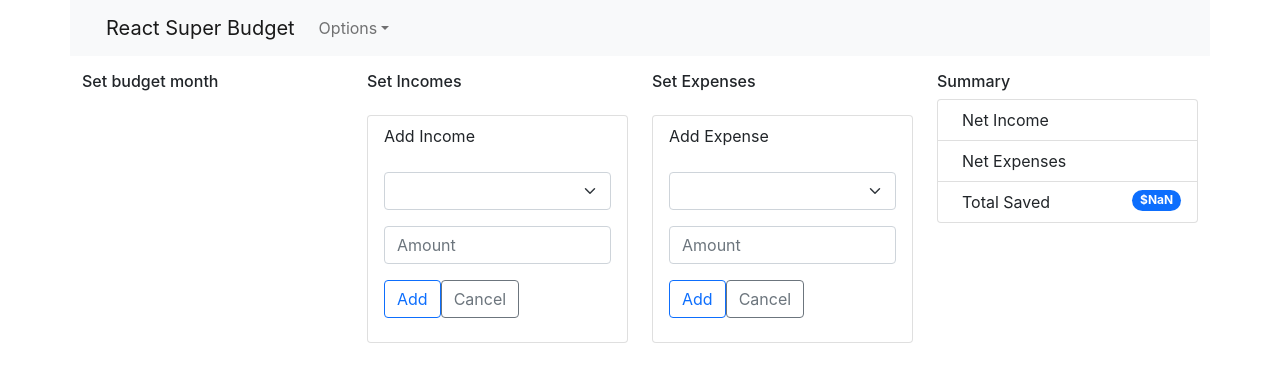
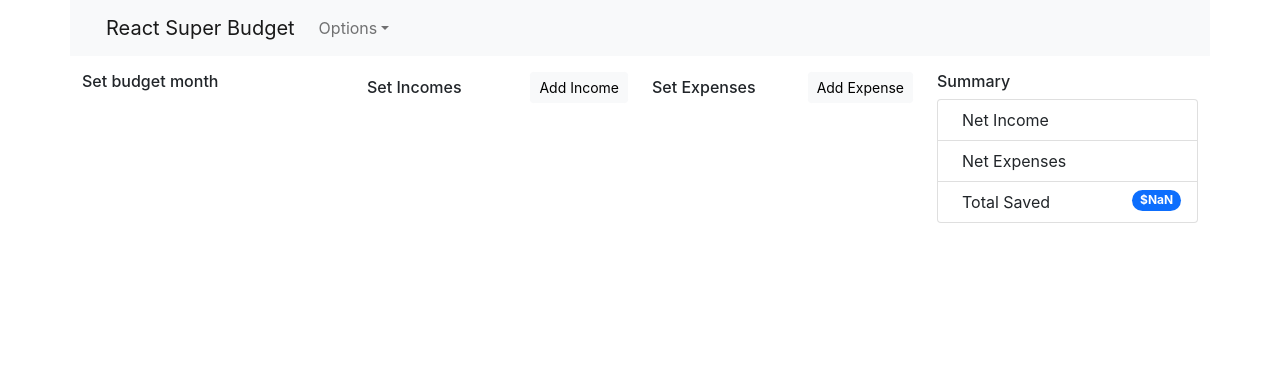
Before and after one commit to danielruffolodeveloper/superbudget-pwa, a React (Create React App) app in the folder client/: page / in a window 1280 px wide. Shown: the top 382 px of the page. Built offline with nearby package versions, Linux system fonts and the light colour scheme.

Commit message:
migrate to modals

```diff
--- a/client/src/App.js
+++ b/client/src/App.js
@@ -25,11 +25,9 @@ function App() {
         </Col>
         <Col xs={12} md={3}>
           <IncomeList />
-          <IncomeForm />
         </Col>
         <Col xs={12} md={3}>
           <ExpenseList />
-          <ExpenseForm />
         </Col>
         <Col xs={12} md={3}>
           <BudgetSummary />
--- a/client/src/components/ExpenseForm.js
+++ b/client/src/components/ExpenseForm.js
@@ -4,7 +4,7 @@ import { ListGroup, Form, Button } from 'react-bootstrap';
 import { v4 as uuidV4 } from "uuid"
 
 
-const ExpenseForm = () => {
+const ExpenseForm = ({closeModal}) => {
     const { handleUpdateSelectedBudgetExpenses, handleUpdateSelectedBudgetExpense, editExpenseMode, editExpense, setEditExpenseMode, removeExpense, clearSelectedExpense } = useBudgets()
     const expenseTypeRef = useRef()
     const amountRef = useRef()
@@ -23,6 +23,7 @@ const ExpenseForm = () => {
         } else {
             handleUpdateSelectedBudgetExpenses(expense)
         }
+        closeModal()
     }
 
     useEffect(() => {
@@ -33,10 +34,7 @@ const ExpenseForm = () => {
             expenseTypeRef.current.value = ''
             amountRef.current.value = ''
         }
-
     }, [editExpenseMode, editExpense])
-
-
 
     return (
         <>
@@ -80,6 +78,7 @@ const ExpenseForm = () => {
                             <Button variant="outline-secondary"
                                 onClick={() => {
                                     clearSelectedExpense()
+                                    closeModal()
                                 }}>
                                 Cancel
                             </Button>
--- a/client/src/components/ExpenseList.js
+++ b/client/src/components/ExpenseList.js
@@ -1,6 +1,7 @@
 import React from 'react'
-import { ListGroup, Badge } from 'react-bootstrap';
+import { ListGroup, Badge,Stack,Button } from 'react-bootstrap';
 import { useBudgets } from "../contexts/BudgetsContext"
+import ExpenseModal from './ExpenseModal';
 
 const ExpenseList = () => {
     const { selectedBudget, handleSetEditExpenseMode, editExpense } = useBudgets()
@@ -11,7 +12,12 @@ const ExpenseList = () => {
 
     return (
         <>
-        <h6>Set Expenses</h6>
+            <Stack direction="horizontal" gap={3}>
+                <h6>Set Expenses</h6>
+                <div className='ms-auto mb-2'>
+                  <ExpenseModal/>
+                </div>
+            </Stack>
             <ListGroup>
                 {selectedBudget?.expenses?.map(expense => (
                     <ListGroup.Item
--- /dev/null
+++ b/client/src/components/ExpenseModal.js
@@ -0,0 +1,25 @@
+import { Modal, Button } from 'react-bootstrap';
+import ExpenseForm from './ExpenseForm'
+import { useBudgets } from "../contexts/BudgetsContext"
+
+
+const ExpenseModal = () => {
+    const { showExpenseModal,handleShowExpensesModal } = useBudgets()
+    const handleClose = () => handleShowExpensesModal();
+    const handleShow = () => handleShowExpensesModal();
+  return (
+     <>
+      <Button  variant="light"  size="sm" onClick={handleShow}>
+        Add Expense
+      </Button>
+
+      <Modal show={showExpenseModal} onHide={handleClose}>
+        <Modal.Body>
+            <ExpenseForm closeModal={handleClose}/>
+        </Modal.Body>
+      </Modal>
+    </>
+  )
+}
+
+export default ExpenseModal
--- a/client/src/components/IncomeForm.js
+++ b/client/src/components/IncomeForm.js
@@ -4,7 +4,7 @@ import { ListGroup, Form, Button } from 'react-bootstrap';
 import { v4 as uuidV4 } from "uuid"
 
 
-const IncomeForm = () => {
+const IncomeForm = ({closeModal}) => {
     const { handleUpdateSelectedBudgetIncomes, handleUpdateSelectedBudgetIncome, editIncomeMode, editIncome, setEditIncomeMode, removeIncome,clearSelectedIncome } = useBudgets()
     const incomeTypeRef = useRef()
     const amountRef = useRef()
@@ -23,6 +23,7 @@ const IncomeForm = () => {
         } else {
             handleUpdateSelectedBudgetIncomes(income)
         }
+        closeModal()
     }
 
     useEffect(() => {
@@ -70,6 +71,7 @@ const IncomeForm = () => {
                         <Button variant="outline-secondary"
                             onClick={() => {
                                 clearSelectedIncome()
+                                closeModal()
                             }}>
                             Cancel
                         </Button>
--- a/client/src/components/IncomeList.js
+++ b/client/src/components/IncomeList.js
@@ -1,9 +1,14 @@
-import React from 'react'
-import { ListGroup, Badge } from 'react-bootstrap';
+import { useState } from 'react'
+import { ListGroup, Badge, Button, Modal, Stack } from 'react-bootstrap';
 import { useBudgets } from "../contexts/BudgetsContext"
+import IncomeModal from './IncomeModal';
 
 const IncomeList = () => {
     const { selectedBudget, handleSetEditIncomeMode, editIncome } = useBudgets()
+    const [show, setShow] = useState(false);
+
+    const handleClose = () => setShow(false);
+    const handleShow = () => setShow(true);
 
     const formatCurrency = (amount) => {
         return amount.toLocaleString('en-AU', { style: 'currency', currency: 'AUD' });
@@ -11,7 +16,13 @@ const IncomeList = () => {
 
     return (
         <>
-            <h6>Set Incomes</h6>
+            <Stack direction="horizontal" gap={3}>
+                <h6>Set Incomes</h6>
+                <div className='ms-auto mb-2'>
+                <IncomeModal/>
+                </div>
+
+            </Stack>
             <ListGroup>
                 {selectedBudget?.incomes?.map(income => (
                     <ListGroup.Item
--- /dev/null
+++ b/client/src/components/IncomeModal.js
@@ -0,0 +1,24 @@
+import { Modal, Button } from 'react-bootstrap';
+import IncomeForm from './IncomeForm'
+import { useBudgets } from "../contexts/BudgetsContext"
+
+const IncomeModal = () => {
+    const { showIncomeModal,handleShowIncomesModal } = useBudgets()
+    const handleClose = () => handleShowIncomesModal();
+    const handleShow = () => handleShowIncomesModal();
+  return (
+     <>
+      <Button variant="light"  size="sm" onClick={handleShow}>
+        Add Income
+      </Button>
+
+      <Modal show={showIncomeModal} onHide={handleClose}>
+        <Modal.Body>
+            <IncomeForm closeModal={handleClose}/>
+        </Modal.Body>
+      </Modal>
+    </>
+  )
+}
+
+export default IncomeModal
--- a/client/src/contexts/BudgetsContext.js
+++ b/client/src/contexts/BudgetsContext.js
@@ -18,6 +18,20 @@ export const BudgetsProvider = ({ children }) => {
 
     const [editIncome, setEditIncome] = useState({})
     const [editExpense, setEditExpense] = useState({})
+
+    const [showIncomeModal, setShowIncomeModal] = useState(false)
+    const [showExpenseModal, setShowExpenseModal] = useState(false)
+
+
+    // show incomesModal
+    const handleShowIncomesModal = () => {
+        setShowIncomeModal(!showIncomeModal)
+    }
+
+    // show expensesModal
+    const handleShowExpensesModal = () => {
+        setShowExpenseModal(!showExpenseModal)
+    }
 
     // function to return all budgets
     const handleGetBudgets = () => {
@@ -229,6 +243,10 @@ export const BudgetsProvider = ({ children }) => {
                 clearSelectedExpense,
                 removeIncome,
                 removeExpense,
+                handleShowIncomesModal,
+                handleShowExpensesModal,
+                showIncomeModal,
+                showExpenseModal
 
 
             }}
```
